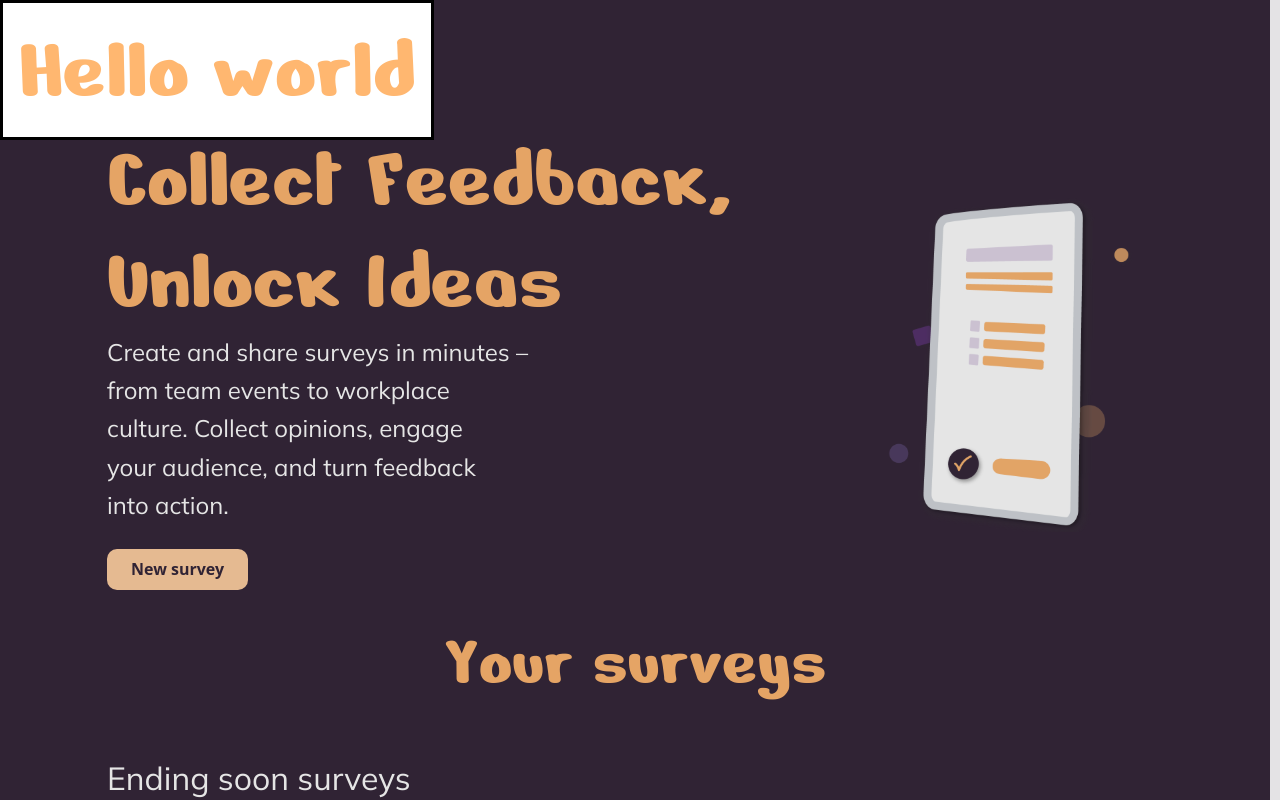
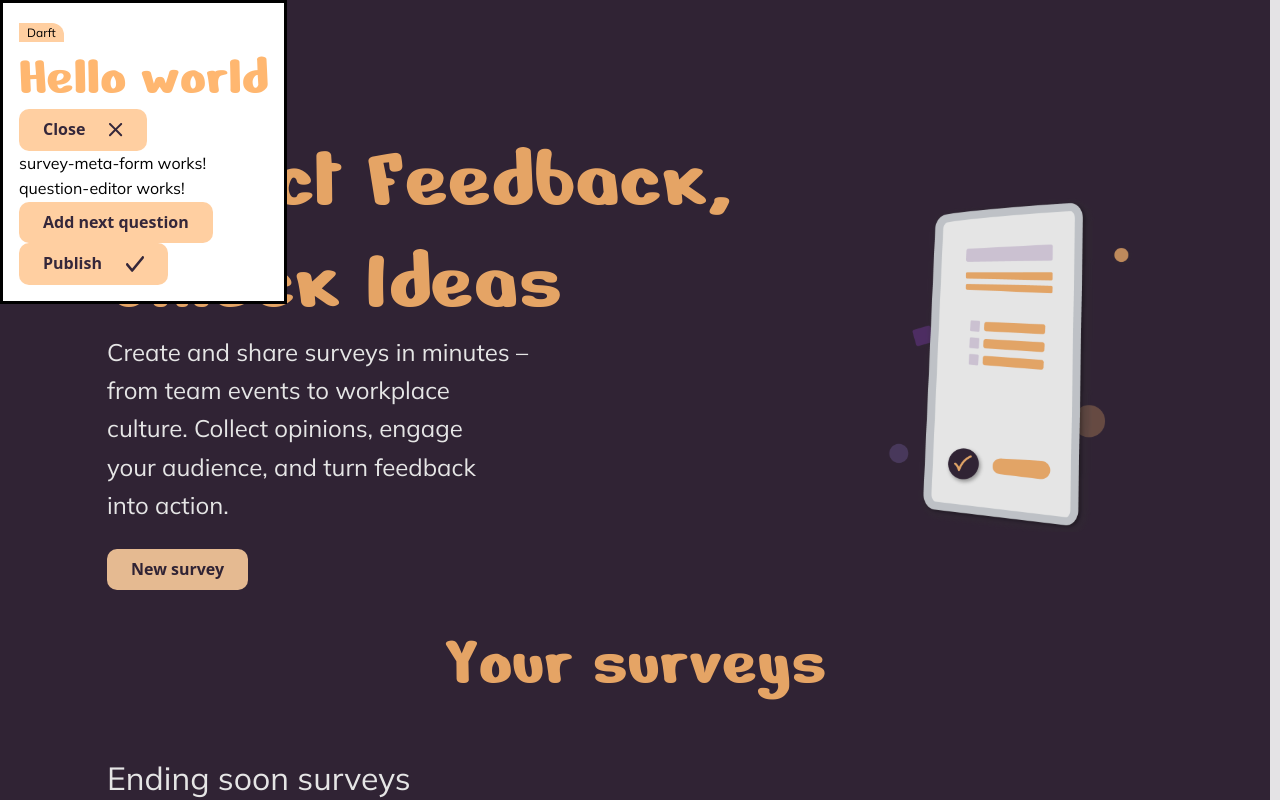
Before and after one commit to BlackPhantomDev/poll-app, an Angular app: page / in a window 1280 px wide. Both pictures are taken after a click on the button "New survey". Shown: the top 800 px of the page. Built offline with nearby package versions, Linux system fonts and the light colour scheme; no server answers; a web font is replaced by a local one.

Commit message:
feat: scaffold survey create dialog with question form array

```diff
--- a/src/app/features/survey-create/components/question-editor/question-editor.component.ts
+++ b/src/app/features/survey-create/components/question-editor/question-editor.component.ts
@@ -1,4 +1,6 @@
-import { Component } from '@angular/core';
+import { Component, input } from '@angular/core';
+
+import { QuestionForm } from '../../survey-create-form';
 
 @Component({
   selector: 'app-question-editor',
@@ -6,4 +8,6 @@ import { Component } from '@angular/core';
   templateUrl: './question-editor.component.html',
   styleUrl: './question-editor.component.scss',
 })
-export class QuestionEditorComponent {}
+export class QuestionEditorComponent {
+  readonly group = input.required<QuestionForm>();
+}
--- a/src/app/features/survey-create/survey-create-dialog/survey-create-dialog.component.html
+++ b/src/app/features/survey-create/survey-create-dialog/survey-create-dialog.component.html
@@ -1,3 +1,36 @@
 <dialog #dialogEl (close)="closed.emit()">
-    <h1>Hello world</h1>
+    <header class="dialog-header">
+        <div class="dialog-header__top">
+            <app-badge>Darft</app-badge>
+        </div>
+        <div class="dialog-header__bottom">
+            <h3 class="dialog-header__title">Hello world</h3>
+            <app-button (click)="close()">
+                <span>Close</span>
+                <svg class="dialog-header__close-icon" width="14" height="14" viewBox="0 0 14 14" fill="none" xmlns="http://www.w3.org/2000/svg">
+                    <path d="M6.575 7.975L1.675 12.875C1.49167 13.0583 1.25833 13.15 0.975 13.15C0.691667 13.15 0.458333 13.0583 0.275 12.875C0.0916667 12.6917 0 12.4583 0 12.175C0 11.8917 0.0916667 11.6583 0.275 11.475L5.175 6.575L0.275 1.675C0.0916667 1.49167 0 1.25833 0 0.975C0 0.691667 0.0916667 0.458333 0.275 0.275C0.458333 0.0916667 0.691667 0 0.975 0C1.25833 0 1.49167 0.0916667 1.675 0.275L6.575 5.175L11.475 0.275C11.6583 0.0916667 11.8917 0 12.175 0C12.4583 0 12.6917 0.0916667 12.875 0.275C13.0583 0.458333 13.15 0.691667 13.15 0.975C13.15 1.25833 13.0583 1.49167 12.875 1.675L7.975 6.575L12.875 11.475C13.0583 11.6583 13.15 11.8917 13.15 12.175C13.15 12.4583 13.0583 12.6917 12.875 12.875C12.6917 13.0583 12.4583 13.15 12.175 13.15C11.8917 13.15 11.6583 13.0583 11.475 12.875L6.575 7.975Z" fill="currentColor"/>
+                </svg>
+            </app-button>
+        </div>
+    </header>
+    <main class="dialog-main">
+        <app-survey-meta-form class="dialog-main__meta" />
+
+        <div class="dialog-main__questions">
+            @for (question of questions.controls; track question.controls.id.value) {
+                <app-question-editor [group]="question" />
+            }
+            <app-button (click)="addQuestion()">Add next question</app-button>
+        </div>
+    </main>
+    <footer class="dialog-footer">
+        <app-button (click)="publish()">
+            <span>Publish</span>
+            <span class="dialog-footer__publish-icon" aria-hidden="true">
+                <svg width="18" height="16" viewBox="0 0 18 16" fill="none" xmlns="http://www.w3.org/2000/svg">
+                    <path d="M6.1556 12.5078L16.0211 0.427617C16.2539 0.142539 16.5255 0 16.8359 0C17.1463 0 17.418 0.142539 17.6508 0.427617C17.8836 0.712695 18 1.05122 18 1.44321C18 1.83519 17.8836 2.17372 17.6508 2.4588L6.97045 15.5724C6.73763 15.8575 6.46602 16 6.1556 16C5.84518 16 5.57356 15.8575 5.34075 15.5724L0.335252 9.44321C0.102438 9.15813 -0.00911854 8.8196 0.000582034 8.42762C0.0102826 8.03563 0.13154 7.6971 0.364354 7.41203C0.597167 7.12695 0.873634 6.98441 1.19375 6.98441C1.51387 6.98441 1.79034 7.12695 2.02315 7.41203L6.1556 12.5078Z" fill="currentColor"/>
+                </svg>
+            </span>
+        </app-button>
+    </footer>
 </dialog>
--- a/src/app/features/survey-create/survey-create-dialog/survey-create-dialog.component.ts
+++ b/src/app/features/survey-create/survey-create-dialog/survey-create-dialog.component.ts
@@ -1,19 +1,46 @@
-import { AfterViewInit, Component, ElementRef, output, viewChild } from '@angular/core';
+import { AfterViewInit, Component, ElementRef, inject, output, viewChild } from '@angular/core';
+import { FormArray, FormBuilder, Validators } from '@angular/forms';
 
 import { AnswerOptionEditorComponent } from '../components/answer-option-editor/answer-option-editor.component';
 import { CategorySelectComponent } from '../components/category-select/category-select.component';
 import { QuestionEditorComponent } from '../components/question-editor/question-editor.component';
 import { SurveyMetaFormComponent } from '../components/survey-meta-form/survey-meta-form.component';
+import { ButtonComponent } from '../../../shared/components/button/button.component';
+import { BadgeComponent } from '../../../shared/components/badge/badge.component';
+import { CategorySlug } from '../../../core/constants/categories';
+import { AnswerOptionForm, MIN_OPTIONS, MIN_QUESTIONS, QuestionForm } from '../survey-create-form';
 
 @Component({
+  imports: [
+    AnswerOptionEditorComponent,
+    CategorySelectComponent,
+    QuestionEditorComponent,
+    SurveyMetaFormComponent,
+    ButtonComponent,
+    BadgeComponent,
+  ],
   selector: 'app-survey-create-dialog',
   templateUrl: `./survey-create-dialog.component.html`,
   styleUrl: `./survey-create-dialog.component.scss`
 })
 export class SurveyCreateDialogComponent implements AfterViewInit {
+  private readonly fb = inject(FormBuilder);
+
   readonly closed = output<void>();
 
+  protected readonly form = this.fb.group({
+    title: this.fb.nonNullable.control('', Validators.required),
+    description: this.fb.nonNullable.control(''),
+    category: this.fb.control<CategorySlug | null>(null),
+    endDate: this.fb.control<string | null>(null),
+    questions: this.fb.array([this.createQuestion()]),
+  });
+
   protected readonly dialogEl = viewChild.required<ElementRef<HTMLDialogElement>>('dialogEl');
+
+  protected get questions(): FormArray<QuestionForm> {
+    return this.form.controls.questions;
+  }
 
   ngAfterViewInit(): void {
     this.dialogEl().nativeElement.showModal();
@@ -22,4 +49,40 @@ export class SurveyCreateDialogComponent implements AfterViewInit {
   protected close(): void {
     this.dialogEl().nativeElement.close();
   }
+
+  protected publish(): void {
+
+  }
+
+  /** Appends an empty question carrying the minimum number of answer options. */
+  protected addQuestion(): void {
+    this.questions.push(this.createQuestion());
+  }
+
+  /** Removes a question as long as at least one remains afterwards. */
+  protected removeQuestion(index: number): void {
+    if (this.questions.length <= MIN_QUESTIONS) {
+      return;
+    }
+
+    this.questions.removeAt(index);
+  }
+
+  private createQuestion(): QuestionForm {
+    return this.fb.group({
+      id: this.fb.nonNullable.control<string>(crypto.randomUUID()),
+      text: this.fb.nonNullable.control('', Validators.required),
+      allowMultiple: this.fb.nonNullable.control(false),
+      options: this.fb.array(
+        Array.from({ length: MIN_OPTIONS }, () => this.createOption()),
+      ),
+    });
+  }
+
+  private createOption(): AnswerOptionForm {
+    return this.fb.group({
+      id: this.fb.nonNullable.control<string>(crypto.randomUUID()),
+      label: this.fb.nonNullable.control('', Validators.required),
+    });
+  }
 }
--- /dev/null
+++ b/src/app/features/survey-create/survey-create-form.ts
@@ -0,0 +1,27 @@
+import { FormArray, FormControl, FormGroup } from '@angular/forms';
+
+import { CategorySlug } from '../../core/constants/categories';
+
+export type AnswerOptionForm = FormGroup<{
+  id: FormControl<string>;
+  label: FormControl<string>;
+}>;
+
+export type QuestionForm = FormGroup<{
+  id: FormControl<string>;
+  text: FormControl<string>;
+  allowMultiple: FormControl<boolean>;
+  options: FormArray<AnswerOptionForm>;
+}>;
+
+export type SurveyCreateForm = FormGroup<{
+  title: FormControl<string>;
+  description: FormControl<string>;
+  category: FormControl<CategorySlug | null>;
+  endDate: FormControl<string | null>;
+  questions: FormArray<QuestionForm>;
+}>;
+
+export const MIN_QUESTIONS = 1;
+
+export const MIN_OPTIONS = 2;
```
